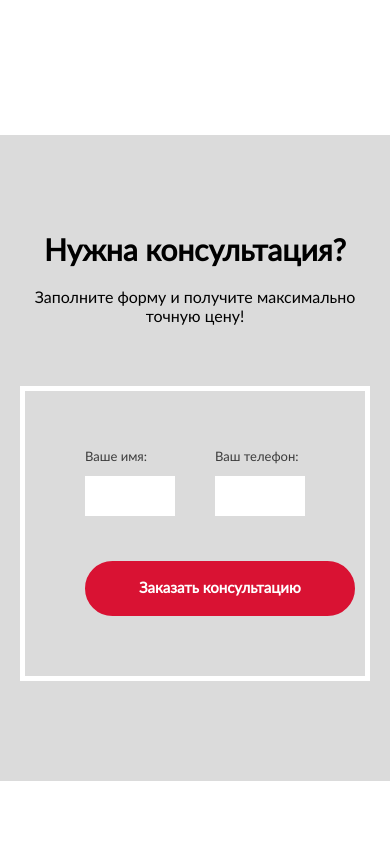
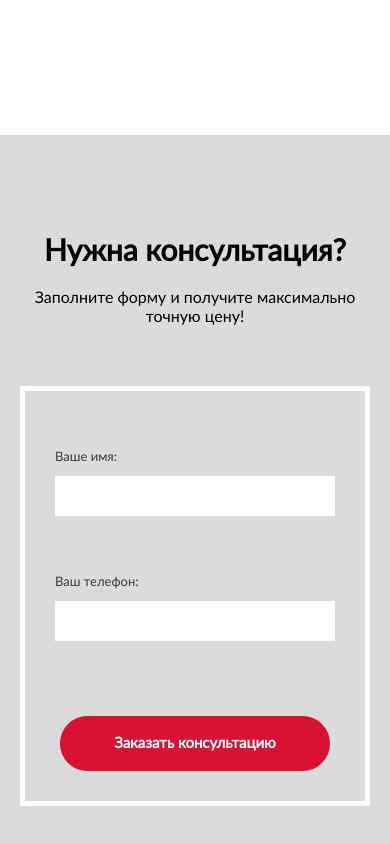
Before and after one commit to AsheR4444/repair-parts, a website: page index.html in a window 390 px wide. Shown: the part 5141-5985 px from the top of the page. Before the commit the page ends 5922 px from the top, so only its background shows below. Drawn offline with Linux system fonts and the light colour scheme.

Commit message:
добавлен адаптив для блока консультации

```diff
--- a/scss/_common.scss
+++ b/scss/_common.scss
@@ -83,7 +83,18 @@
         @include button;
         padding: 17px 52px;
         display: block;
-        margin: auto;
+        margin: 0 auto;
+    }
+    @media (max-width:768px) {
+        &-row{
+            flex-direction: column;
+        }
+        &-group{
+            margin: 30px 0;
+        }
+        &__button{
+            margin: 0 auto;
+        }
     }
 }
 
--- a/scss/consult.scss
+++ b/scss/consult.scss
@@ -6,4 +6,9 @@
         border: 5px solid #ffffff;
         padding: 60px;
     }
+    @media (max-width:768px){
+        &-block{
+            padding: 30px;
+        }
+    }
 }
```
Also changed, not shown: css/consult.css, css/style.css.
